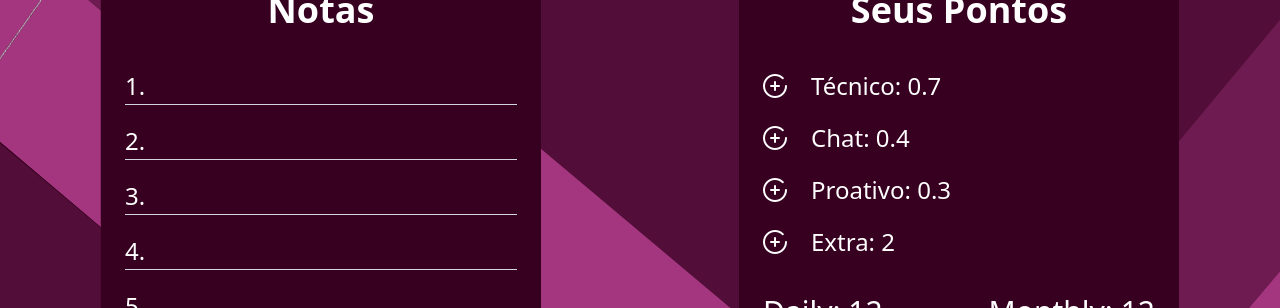
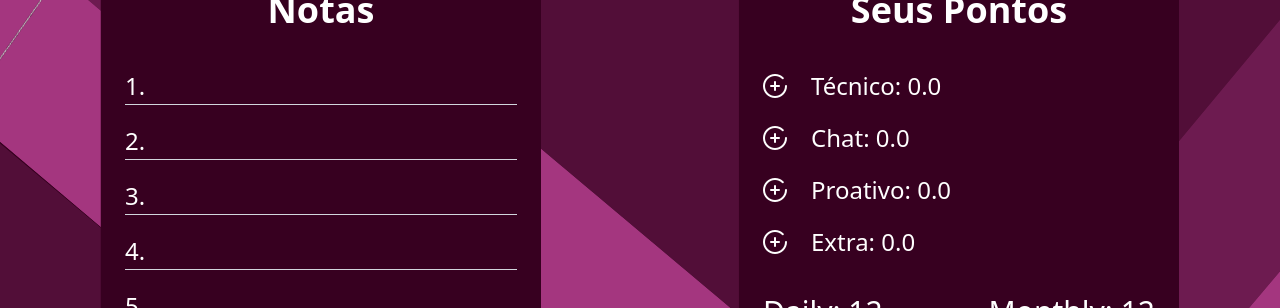
Before and after one commit to lmatheusdev/Worker, a React (Vite) app: page / in a window 1280 px wide. Shown: the part 1095-1403 px from the top of the page. Built offline with nearby package versions, Linux system fonts and the light colour scheme.

Commit message:
some points

```diff
--- a/src/Componentes/Points/Notes/index.jsx
+++ b/src/Componentes/Points/Notes/index.jsx
@@ -48,10 +48,10 @@ export default function Notes() {
 
       {modalAberta && (
         <div className="fixed inset-0 backdrop-blur-xs flex items-center justify-center">
-          <div className="bg-[#a4367f] text-white p-3 rounded-xl w-[300px] shadow-xl">
+          <div className="bg-[#a4367f] text-white p-3 rounded-xl w-[350px] shadow-xl">
             <h2 className="text-2xl font-bold mb-2 text-center">Nota</h2>
             <textarea
-              className="w-full h-26 p-2 bg-[#520e38] rounded-xl resize-none outline-none shadow-lg"
+              className="w-full h-36 p-2 bg-[#520e38] rounded-xl resize-none outline-none shadow-lg"
               maxLength={150}
               value={texto}
               onChange={(e) => setTexto(e.target.value)}
--- a/src/Componentes/Points/Pontos/index.jsx
+++ b/src/Componentes/Points/Pontos/index.jsx
@@ -1,9 +1,24 @@
+import { useState } from "react";
 import { Add } from "../../Icons";
 
 export default function Pontos() {
 
-  const li_style = "flex items-center gap-6 mb-5 text-2xl";
-  const icon_style = "cursor-pointer hover:rotate-360 transition-all duration-500 ease-in-out";
+  const [list, setList] = useState([
+    { name: "Técnico", points: 0},
+    { name: "Chat", points: 0 },
+    { name: "Proativo", points: 0 },
+    { name: "Extra", points: 0 },
+  ]);
+
+  function aoSomarPontos(index) {
+  const n = index === 0 ? 0.7 : index === 1 ? 0.4 : index === 2 ? 0.3 : 0.1;
+  setList(prevList =>
+    prevList.map((item, i) =>
+      i === index ? { ...item, points: item.points + n } : item
+    )
+  );
+}
+
 
   return (
     <div className="bg-[#370020] w-[440px] h-[395px] rounded-3xl absolute right-[101px] top-[172px] text-neutral-white p-6">
@@ -11,16 +26,19 @@ export default function Pontos() {
         Seus Pontos
       </h2>
       <ul className="flex-col">
-        <li className={li_style}><Add className={icon_style}/>Técnico: 0.7</li>
-        <li className={li_style}><Add className={icon_style}/>Chat: 0.4</li>
-        <li className={li_style}><Add className={icon_style}/>Proativo: 0.3</li>
-        <li className={li_style}><Add className={icon_style}/>Extra: 2</li>
+        {list.map((item, index) =>
+          <li className="flex items-center gap-6 mb-5 text-2xl" key={index}>
+            <span onClick={() => aoSomarPontos(index)}>
+              <Add className="cursor-pointer hover:rotate-360 transition-all duration-500 ease-in-out"/>
+            </span>
+            {`${item.name}: ${item.points.toFixed(1)}`}
+          </li>
+        )}
       </ul>
       <div className="flex pt-4 text-3xl">
         <p className="grow">Daily: 12</p>
         <p>Monthly: 12</p>
       </div>
-
     </div>
   )
 }
```
